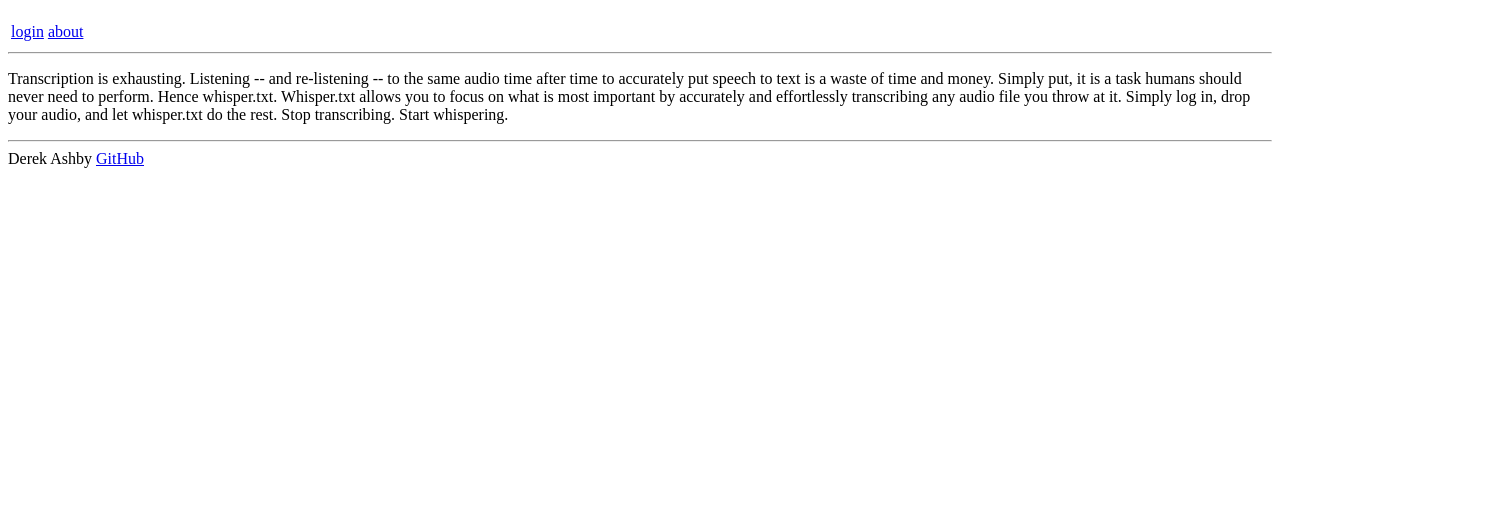
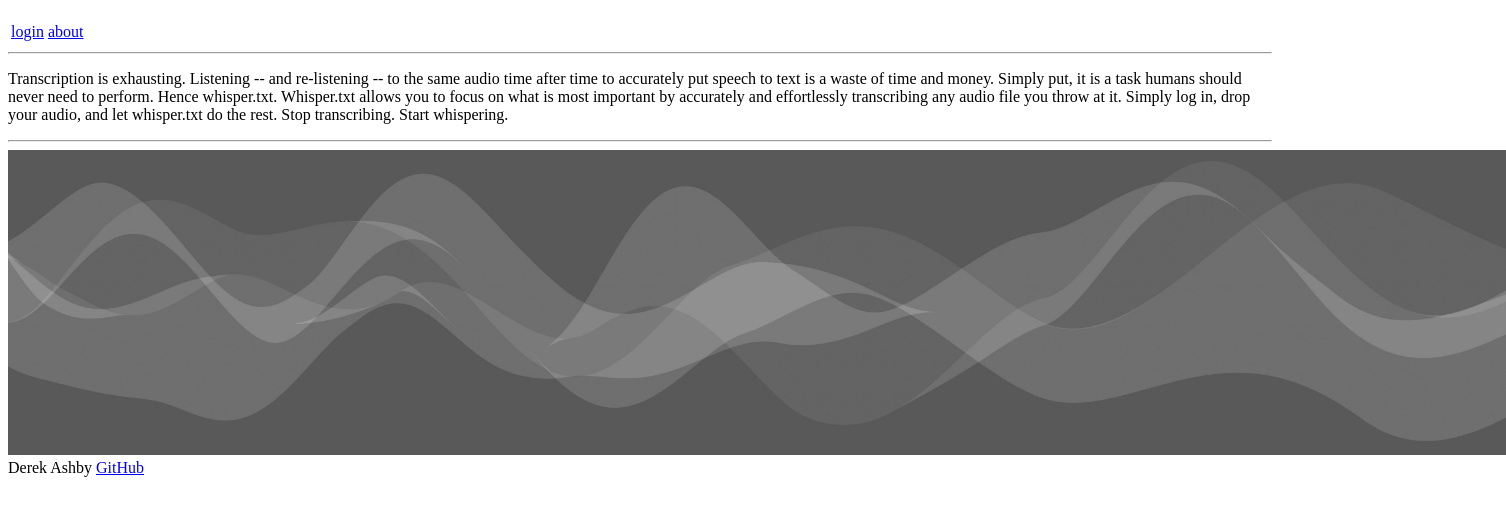
Before and after one commit to der-leek/Startup, a plain HTML site: page about.html in a window 1280 px wide. Shown: the part 60-576 px from the top of the page, 1506 px wide, since content can reach past the window. Drawn offline with Linux system fonts and the light colour scheme.

Commit message:
Added image to footer

```diff
--- a/about.html
+++ b/about.html
@@ -36,6 +36,7 @@
 
           <footer>
             <hr />
+            <img alt="abstract waveforms" src="whisper_waveforms.jpeg" height="305">
             <span class="text-reset">Derek Ashby</span>
             <a href="https://github.com/der-leek/Startup">GitHub</a>
           </footer>
```
Also changed, not shown: index.html (+1 -0 lines), upload.html (+1 -0 lines), 1 other file.
